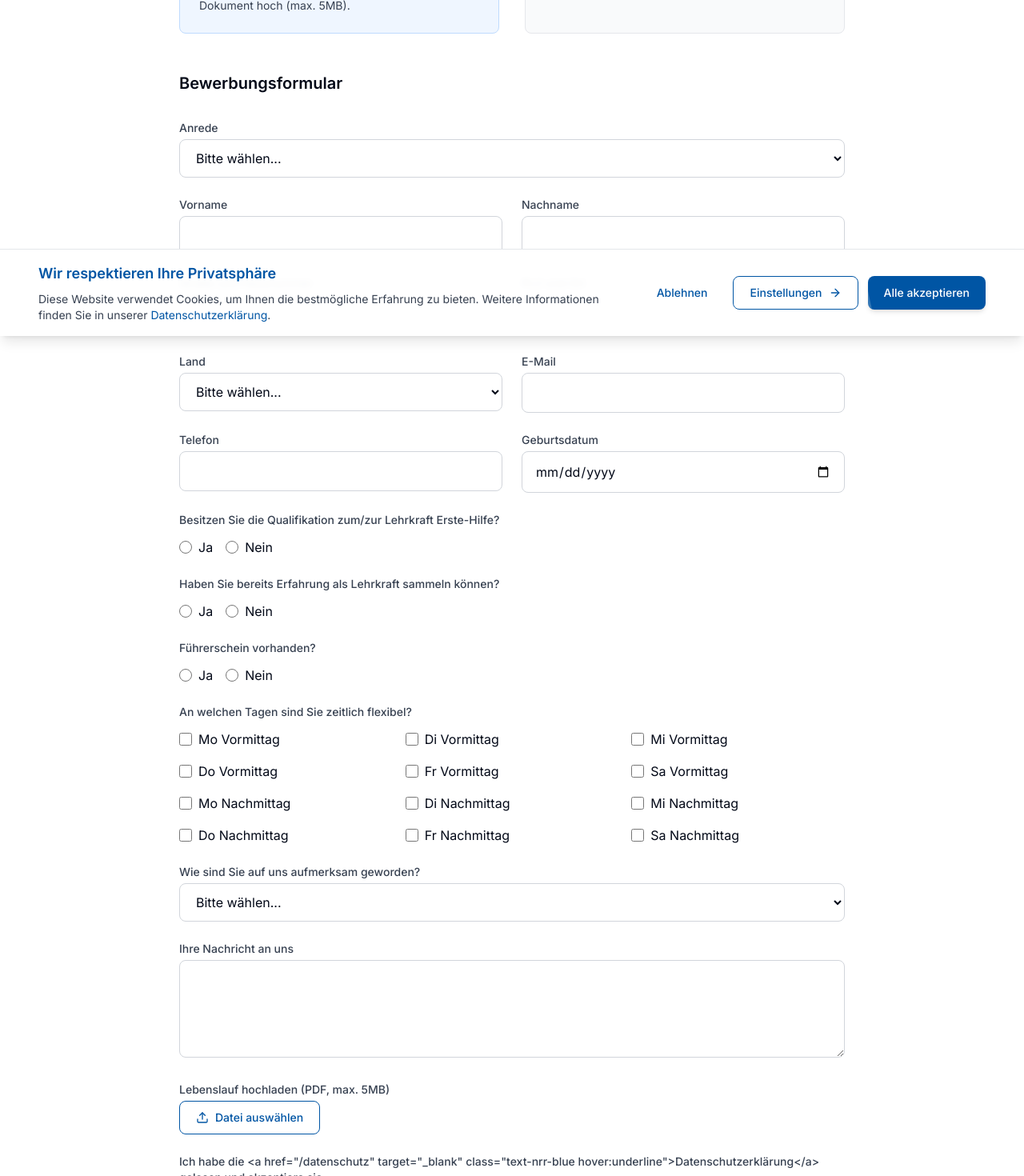
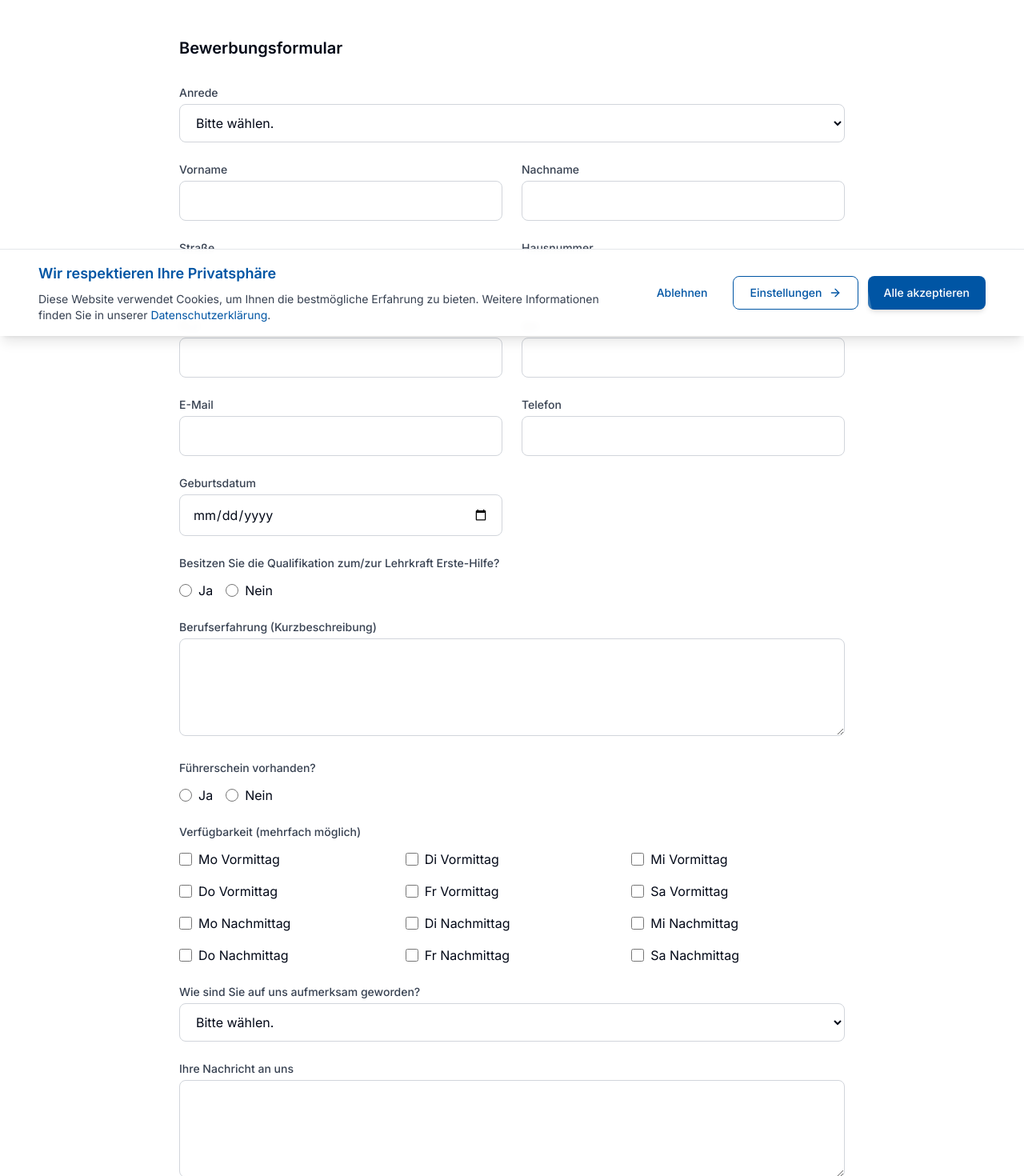
Before and after one commit to Tommyyy87/nrr-safety-gmbh, a React (Vite) app: page /karriere-erste-hilfe in a window 1280 px wide. Shown: the part 380-1850 px from the top of the page at 80% size. Built offline with nearby package versions, Linux system fonts and the light colour scheme.

Commit message:
Formular für Bewerbung integriert und getestet

```diff
--- a/src/components/ApplicationForm.tsx
+++ b/src/components/ApplicationForm.tsx
@@ -1,13 +1,18 @@
-import React, { useState, useRef } from "react";
+import React, { useState } from "react";
 import { useForm, Controller } from "react-hook-form";
 import { zodResolver } from "@hookform/resolvers/zod";
 import { z } from "zod";
 import emailjs from "@emailjs/browser";
+import { toast } from "sonner";
 import CustomButton from "@/components/ui/CustomButton";
-import { AlertCircle, Check, Upload, X } from "lucide-react";
+import { AlertCircle, Check } from "lucide-react";
 import Container from "@/components/ui/Container";
 
-// --- Typen-Definitionen für die Konfiguration ---
+/**
+ * -----------------------------
+ * Typen & Konfiguration
+ * -----------------------------
+ */
 
 type FieldOption = { value: string; label: string };
 
@@ -23,7 +28,6 @@ type FormFieldConfig = {
   | "select"
   | "radio"
   | "checkbox-group"
-  | "file"
   | "checkbox";
   options?: FieldOption[];
   placeholder?: string;
@@ -44,16 +48,9 @@ interface ApplicationFormProps {
   emailJsPublicKey: string;
 }
 
-// --- Hilfsfunktionen ---
-
-const fileToBase64 = (file: File): Promise<string> =>
-  new Promise((resolve, reject) => {
-    const reader = new FileReader();
-    reader.readAsDataURL(file);
-    reader.onload = () => resolve(reader.result as string);
-    reader.onerror = reject;
-  });
-
+/**
+ * Hilfsfunktion: Zod-Schema dynamisch aus der Konfiguration bauen
+ */
 const generateZodSchema = (config: FormConfig) => {
   const shape: Record<string, z.ZodTypeAny> = {};
   config.forEach((field) => {
@@ -62,7 +59,11 @@ const generateZodSchema = (config: FormConfig) => {
   return z.object(shape);
 };
 
-// --- Die Formular-Komponente ---
+/**
+ * -----------------------------
+ * Formular-Komponente
+ * -----------------------------
+ */
 
 const ApplicationForm: React.FC<ApplicationFormProps> = ({
   formConfig,
@@ -76,8 +77,9 @@ const ApplicationForm: React.FC<ApplicationFormProps> = ({
 }) => {
   const [loading, setLoading] = useState(false);
   const [submitted, setSubmitted] = useState(false);
-  const [fileName, setFileName] = useState<string | null>(null);
-  const fileInputRef = useRef<HTMLInputElement>(null);
+
+  // Honeypot (unsichtbares Feld – wenn befüllt, dann Spam)
+  const [hpValue, setHpValue] = useState("");
 
   const zodSchema = generateZodSchema(formConfig);
   type FormData = z.infer<typeof zodSchema>;
@@ -85,63 +87,55 @@ const ApplicationForm: React.FC<ApplicationFormProps> = ({
   const {
     control,
     handleSubmit,
-    setValue,
     formState: { errors },
   } = useForm<FormData>({
     resolver: zodResolver(zodSchema),
     defaultValues: formConfig.reduce((acc, field) => {
-      // @ts-ignore
-      acc[field.name] = field.type === "checkbox-group" ? [] : undefined;
+      (acc as any)[field.name] = field.type === "checkbox-group" ? [] : undefined;
       return acc;
-    }, {}),
+    }, {} as Record<string, any>),
   });
 
   const onSubmit = async (data: FormData) => {
+    // 0) Honeypot-Prüfung
+    if (hpValue.trim() !== "") {
+      toast.error("Versand abgebrochen (Spamverdacht).");
+      return;
+    }
+
     setLoading(true);
     try {
-      let base64File = "";
-      let uploadedFileName = "Keine Datei angehängt";
+      // 1) Formulardaten formatieren (Strings erzwingen)
+      const formattedData = Object.entries(data).reduce((acc, [key, value]) => {
+        let out: string;
+        if (Array.isArray(value)) out = value.join(", ");
+        else if (value === undefined || value === null) out = "";
+        else out = String(value);
 
-      if (data.lebenslauf instanceof File) {
-        base64File = await fileToBase64(data.lebenslauf);
-        uploadedFileName = data.lebenslauf.name;
-      }
+        // Leere optionale Felder sauber befüllen
+        if (out.trim() === "") out = "Nicht angegeben";
+        acc[key] = out;
+        return acc;
+      }, {} as Record<string, string>);
 
-      const formattedData = Object.entries(data).reduce(
-        (acc, [key, value]) => {
-          if (Array.isArray(value)) {
-            // @ts-ignore
-            acc[key] = value.join(", ");
-          } else if (value instanceof File) {
-            // file object should not be sent directly
-          } else {
-            // @ts-ignore
-            acc[key] = value;
-          }
-          return acc;
-        },
-        {}
-      );
-
+      // 2) EmailJS-Parameter – nur Strings (keine Attachments)
       const templateParams = {
         ...formattedData,
-        form_title: formTitle,
-        lebenslauf_name: uploadedFileName,
-        lebenslauf_data: base64File,
       };
 
+      // 3) Senden
       await emailjs.send(
         emailJsServiceId,
         emailJsTemplateId,
         templateParams,
         emailJsPublicKey
       );
+
       setSubmitted(true);
-    } catch (error) {
+    } catch (error: any) {
       console.error("Fehler beim Senden der Bewerbung:", error);
-      alert(
-        "Ein Fehler ist aufgetreten. Bitte versuchen Sie es später erneut."
-      );
+      const serverMsg = error?.text || error?.message || "Unbekannter Fehler beim Versand.";
+      toast.error(`Senden fehlgeschlagen: ${serverMsg}`);
     } finally {
       setLoading(false);
     }
@@ -156,12 +150,15 @@ const ApplicationForm: React.FC<ApplicationFormProps> = ({
 
     return (
       <div key={fieldConfig.name} className={fieldConfig.className}>
+        {fieldConfig.type !== "checkbox" && (
           <label
             htmlFor={fieldConfig.name}
             className="block text-sm font-medium text-gray-700 mb-1"
           >
             {fieldConfig.label}
           </label>
+        )}
+
         <Controller
           name={fieldConfig.name}
           control={control}
@@ -181,10 +178,9 @@ const ApplicationForm: React.FC<ApplicationFormProps> = ({
                   <select
                     {...field}
                     id={fieldConfig.name}
-                    className={`${baseClasses} bg-white ${error ? errorClasses : normalClasses
-                      }`}
+                    className={`${baseClasses} bg-white ${error ? errorClasses : normalClasses}`}
                   >
-                    <option value="">Bitte wählen...</option>
+                    <option value="">Bitte wählen.</option>
                     {fieldConfig.options?.map((opt) => (
                       <option key={opt.value} value={opt.value}>
                         {opt.label}
@@ -202,6 +198,7 @@ const ApplicationForm: React.FC<ApplicationFormProps> = ({
                           {...field}
                           value={opt.value}
                           checked={field.value === opt.value}
+                          onChange={() => field.onChange(opt.value)}
                           className="h-4 w-4 text-nrr-blue focus:ring-nrr-blue border-gray-300"
                         />
                         <span className="ml-2">{opt.label}</span>
@@ -216,13 +213,14 @@ const ApplicationForm: React.FC<ApplicationFormProps> = ({
                       <label key={opt.value} className="flex items-center">
                         <input
                           type="checkbox"
-                          value={opt.value}
+                          checked={Array.isArray(field.value) ? field.value.includes(opt.value) : false}
                           onChange={(e) => {
-                            const currentValues = field.value || [];
-                            const newValue = e.target.checked
-                              ? [...currentValues, opt.value]
-                              : currentValues.filter((v: string) => v !== opt.value);
-                            field.onChange(newValue);
+                            const currentValues: string[] = Array.isArray(field.value) ? field.value : [];
+                            if (e.target.checked) {
+                              field.onChange([...currentValues, opt.value]);
+                            } else {
+                              field.onChange(currentValues.filter((v) => v !== opt.value));
+                            }
                           }}
                           className="h-4 w-4 text-nrr-blue focus:ring-nrr-blue border-gray-300 rounded"
                         />
@@ -231,60 +229,20 @@ const ApplicationForm: React.FC<ApplicationFormProps> = ({
                     ))}
                   </div>
                 );
-              case "file":
-                return (
-                  <div className="flex items-center gap-4">
-                    <CustomButton
-                      type="button"
-                      variant="outline"
-                      onClick={() => fileInputRef.current?.click()}
-                    >
-                      <Upload className="h-4 w-4 mr-2" />
-                      Datei auswählen
-                    </CustomButton>
-                    <input
-                      type="file"
-                      id={fieldConfig.name}
-                      ref={fileInputRef}
-                      className="hidden"
-                      accept=".pdf"
-                      onChange={(e) => {
-                        const file = e.target.files?.[0];
-                        if (file) {
-                          setValue(fieldConfig.name, file);
-                          setFileName(file.name);
-                        }
-                      }}
-                    />
-                    {fileName && (
-                      <div className="flex items-center gap-2 text-sm">
-                        <span>{fileName}</span>
-                        <button
-                          type="button"
-                          onClick={() => {
-                            setValue(fieldConfig.name, null);
-                            setFileName(null);
-                            if (fileInputRef.current) fileInputRef.current.value = "";
-                          }}
-                          className="text-red-500 hover:text-red-700"
-                        >
-                          <X className="h-4 w-4" />
-                        </button>
-                      </div>
-                    )}
-                  </div>
-                );
               case "checkbox":
                 return (
                   <label className="flex items-start">
                     <input
                       type="checkbox"
-                      {...field}
                       id={fieldConfig.name}
                       checked={!!field.value}
+                      onChange={(e) => field.onChange(e.target.checked)}
                       className="h-4 w-4 text-nrr-blue focus:ring-nrr-blue border-gray-300 rounded mt-1"
                     />
-                    <span className="ml-2 text-sm text-gray-600" dangerouslySetInnerHTML={{ __html: fieldConfig.label }} />
+                    <span
+                      className="ml-2 text-sm text-gray-600"
+                      dangerouslySetInnerHTML={{ __html: fieldConfig.label }}
+                    />
                   </label>
                 );
               default:
@@ -299,6 +257,7 @@ const ApplicationForm: React.FC<ApplicationFormProps> = ({
             }
           }}
         />
+
         {error && (
           <p className="mt-1 text-sm text-red-600 flex items-center">
             <AlertCircle className="h-3 w-3 mr-1" />
@@ -319,9 +278,7 @@ const ApplicationForm: React.FC<ApplicationFormProps> = ({
 
         <div className="grid grid-cols-1 md:grid-cols-2 gap-8 mb-12">
           <div className="p-6 rounded-lg bg-blue-50 border border-blue-200">
-            <h3 className="font-semibold text-nrr-blue mb-2">
-              {infoBox1.title}
-            </h3>
+            <h3 className="font-semibold text-nrr-blue mb-2">{infoBox1.title}</h3>
             <ul className="list-disc list-inside text-sm text-gray-700 space-y-1">
               {infoBox1.items.map((item, i) => (
                 <li key={i}>{item}</li>
@@ -329,9 +286,7 @@ const ApplicationForm: React.FC<ApplicationFormProps> = ({
             </ul>
           </div>
           <div className="p-6 rounded-lg bg-gray-50 border border-gray-200">
-            <h3 className="font-semibold text-gray-800 mb-2">
-              {infoBox2.title}
-            </h3>
+            <h3 className="font-semibold text-gray-800 mb-2">{infoBox2.title}</h3>
             <p className="text-sm text-gray-700">{infoBox2.text}</p>
           </div>
         </div>
@@ -346,11 +301,32 @@ const ApplicationForm: React.FC<ApplicationFormProps> = ({
           </div>
         ) : (
           <form onSubmit={handleSubmit(onSubmit)} noValidate>
+            {/* Honeypot-Feld: für Nutzer unsichtbar/offscreen */}
+            <div
+              aria-hidden="true"
+              style={{
+                position: "absolute",
+                left: "-10000px",
+                top: "auto",
+                width: "1px",
+                height: "1px",
+                overflow: "hidden",
+              }}
+            >
+              <label htmlFor="website">Bitte dieses Feld leer lassen</label>
+              <input
+                id="website"
+                name="website"
+                type="text"
+                autoComplete="off"
+                tabIndex={-1}
+                value={hpValue}
+                onChange={(e) => setHpValue(e.target.value)}
+              />
+            </div>
+
             <div className="space-y-6">
-              {/* KORREKTUR: "border-b" entfernt, um den Strich auszublenden */}
-              <h3 className="text-xl font-semibold pb-2">
-                Bewerbungsformular
-              </h3>
+              <h3 className="text-xl font-semibold pb-2">Bewerbungsformular</h3>
               <div className="grid grid-cols-1 md:grid-cols-2 gap-6">
                 {formConfig.map(renderField)}
               </div>
--- a/src/pages/ErsteHilfeKarriere.tsx
+++ b/src/pages/ErsteHilfeKarriere.tsx
@@ -1,11 +1,8 @@
 import React, { useEffect, useRef } from "react";
-import ApplicationForm, {
-    type FormConfig,
-} from "@/components/ApplicationForm";
+import ApplicationForm, { type FormConfig } from "@/components/ApplicationForm";
 import { z } from "zod";
 
 // --- iFrame Resizer Hook ---
-// Dieser kleine Helfer misst die Höhe der Seite und sendet sie an die umgebende Seite.
 const useIframeResizer = () => {
     const ref = useRef<HTMLDivElement>(null);
 
@@ -13,23 +10,18 @@ const useIframeResizer = () => {
         const observer = new ResizeObserver(([entry]) => {
             if (entry) {
                 const height = entry.contentRect.height;
-                // Sende die Höhe an das Parent-Window (die Contao-Seite)
-                window.parent.postMessage({ type: "resize-iframe", height: height }, "*");
+                window.parent.postMessage({ type: "resize-iframe", height }, "*");
             }
         });
 
-        if (ref.current) {
-            observer.observe(ref.current);
-        }
-
+        if (ref.current) observer.observe(ref.current);
         return () => observer.disconnect();
     }, []);
 
     return ref;
 };
 
-
-// "Bauplan" für das Bewerbungsformular "Lehrkraft Erste Hilfe"
+// Formular-Konfiguration "Lehrkraft Erste Hilfe"
 const ersteHilfeFormConfig: FormConfig = [
     {
         name: "anrede",
@@ -55,25 +47,35 @@ const ersteHilfeFormConfig: FormConfig = [
         type: "text",
         validation: z.string().min(2, "Nachname ist erforderlich."),
     },
+
+    // Adresse (getrennte Felder)
     {
         name: "strasse",
-        label: "Straße und Hausnummer",
+        label: "Straße",
         type: "text",
-        validation: z.string().min(3, "Angabe ist erforderlich."),
+        validation: z.string().min(3, "Straße ist erforderlich."),
     },
     {
-        name: "plzOrt",
-        label: "PLZ und Ort",
+        name: "hausnummer",
+        label: "Hausnummer",
         type: "text",
-        validation: z.string().min(5, "PLZ und Ort sind erforderlich."),
+        validation: z.string().min(1, "Hausnummer ist erforderlich."),
     },
     {
-        name: "land",
-        label: "Land",
-        type: "select",
-        validation: z.string().min(1, "Länderauswahl ist erforderlich."),
-        options: [{ value: "Deutschland", label: "Deutschland" }],
+        name: "plz",
+        label: "PLZ",
+        type: "text",
+        validation: z
+            .string()
+            .regex(/^\d{5}$/, "Bitte eine 5-stellige PLZ angeben."),
     },
+    {
+        name: "ort",
+        label: "Ort",
+        type: "text",
+        validation: z.string().min(2, "Ort ist erforderlich."),
+    },
+
     {
         name: "email",
         label: "E-Mail",
@@ -92,48 +94,42 @@ const ersteHilfeFormConfig: FormConfig = [
         type: "date",
         validation: z.string().min(1, "Geburtsdatum ist erforderlich."),
     },
+
     {
         name: "qualifikation",
         label: "Besitzen Sie die Qualifikation zum/zur Lehrkraft Erste-Hilfe?",
         type: "radio",
+        validation: z.string().min(1, "Bitte wählen Sie eine Option."),
         options: [
             { value: "ja", label: "Ja" },
             { value: "nein", label: "Nein" },
         ],
-        validation: z.enum(["ja", "nein"], {
-            errorMap: () => ({ message: "Bitte eine Option auswählen." }),
-        }),
         className: "md:col-span-2",
     },
+
+    // Berufserfahrung jetzt OPTIONAL
     {
         name: "erfahrung",
-        label: "Haben Sie bereits Erfahrung als Lehrkraft sammeln können?",
+        label: "Berufserfahrung (Kurzbeschreibung)",
+        type: "textarea",
+        validation: z.string().optional(),
+        className: "md:col-span-2",
+    },
+
+    {
+        name: "fuehrerschein",
+        label: "Führerschein vorhanden?",
         type: "radio",
+        validation: z.string().min(1, "Bitte wählen Sie eine Option."),
         options: [
             { value: "ja", label: "Ja" },
             { value: "nein", label: "Nein" },
         ],
-        validation: z.enum(["ja", "nein"], {
-            errorMap: () => ({ message: "Bitte eine Option auswählen." }),
-        }),
-        className: "md:col-span-2",
-    },
-    {
-        name: "fuehrerschein",
-        label: "Führerschein vorhanden?",
-        type: "radio",
-        options: [
-            { value: "ja", label: "Ja" },
-            { value: "nein", label: "Nein" },
-        ],
-        validation: z.enum(["ja", "nein"], {
-            errorMap: () => ({ message: "Bitte eine Option auswählen." }),
-        }),
         className: "md:col-span-2",
     },
     {
         name: "verfuegbarkeit",
-        label: "An welchen Tagen sind Sie zeitlich flexibel?",
+        label: "Verfügbarkeit (mehrfach möglich)",
         type: "checkbox-group",
         options: [
             { value: "Mo-Vormittag", label: "Mo Vormittag" },
@@ -149,9 +145,7 @@ const ersteHilfeFormConfig: FormConfig = [
             { value: "Fr-Nachmittag", label: "Fr Nachmittag" },
             { value: "Sa-Nachmittag", label: "Sa Nachmittag" },
         ],
-        validation: z
-            .array(z.string())
-            .min(1, "Bitte geben Sie Ihre Verfügbarkeit an."),
+        validation: z.array(z.string()).min(1, "Bitte geben Sie Ihre Verfügbarkeit an."),
         className: "md:col-span-2",
     },
     {
@@ -172,37 +166,21 @@ const ersteHilfeFormConfig: FormConfig = [
         name: "nachricht",
         label: "Ihre Nachricht an uns",
         type: "textarea",
-        validation: z
-            .string()
-            .min(10, "Nachricht muss mind. 10 Zeichen enthalten."),
-        className: "md:col-span-2",
-    },
-    {
-        name: "lebenslauf",
-        label: "Lebenslauf hochladen (PDF, max. 5MB)",
-        type: "file",
-        validation: z
-            .any()
-            .optional()
-            .refine(
-                (file) => !file || file.size <= 5 * 1024 * 1024,
-                `Die Datei darf maximal 5MB groß sein.`
-            )
-            .refine(
-                (file) => !file || file.type === "application/pdf",
-                "Nur PDF-Dateien sind erlaubt."
-            ),
+        validation: z.string().min(10, "Nachricht muss mind. 10 Zeichen enthalten."),
         className: "md:col-span-2",
     },
     {
         name: "datenschutz",
-        label: 'Ich habe die <a href="/datenschutz" target="_blank" class="text-nrr-blue hover:underline">Datenschutzerklärung</a> gelesen und akzeptiere sie.',
+        label:
+            'Ich habe die <a href="/datenschutz" target="_blank" class="text-nrr-blue hover:underline">Datenschutzerklärung</a> gelesen und akzeptiere sie.',
         type: "checkbox",
         validation: z.literal(true, {
-            errorMap: () => ({ message: "Sie müssen der Datenschutzerklärung zustimmen." }),
+            errorMap: () => ({
+                message: "Sie müssen der Datenschutzerklärung zustimmen.",
+            }),
         }),
         className: "md:col-span-2",
-    }
+    },
 ];
 
 const ErsteHilfeKarrierePage = () => {
@@ -219,15 +197,15 @@ const ErsteHilfeKarrierePage = () => {
                     items: [
                         "Die mit * gekennzeichneten Felder sind Pflichtfelder.",
                         "Wir speichern Ihre Bewerbungsdaten streng nach DSGVO.",
-                        "Bitte laden Sie Ihren Lebenslauf als PDF-Dokument hoch (max. 5MB).",
                     ],
                 }}
                 infoBox2={{
                     title: "Bewerbungsprozess",
-                    text: "Nach Eingang Ihrer Bewerbung prüfen wir Ihre Unterlagen und melden uns innerhalb weniger Werktage bei Ihnen für die nächsten Schritte.",
+                    text:
+                        "Nach Eingang Ihrer Bewerbung prüfen wir Ihre Angaben und melden uns innerhalb weniger Werktage bei Ihnen für die nächsten Schritte.",
                 }}
                 emailJsServiceId="service_wsqekqp"
-                emailJsTemplateId="template_eu8mssv" // Hier sollte eine spezifische Template-ID für Bewerbungen hinterlegt werden
+                emailJsTemplateId="template_vjlm3n6"
                 emailJsPublicKey="VYprboTK3z3nQQUTa"
             />
         </div>
```
Lines whose indentation alone changed are shown as unchanged.
